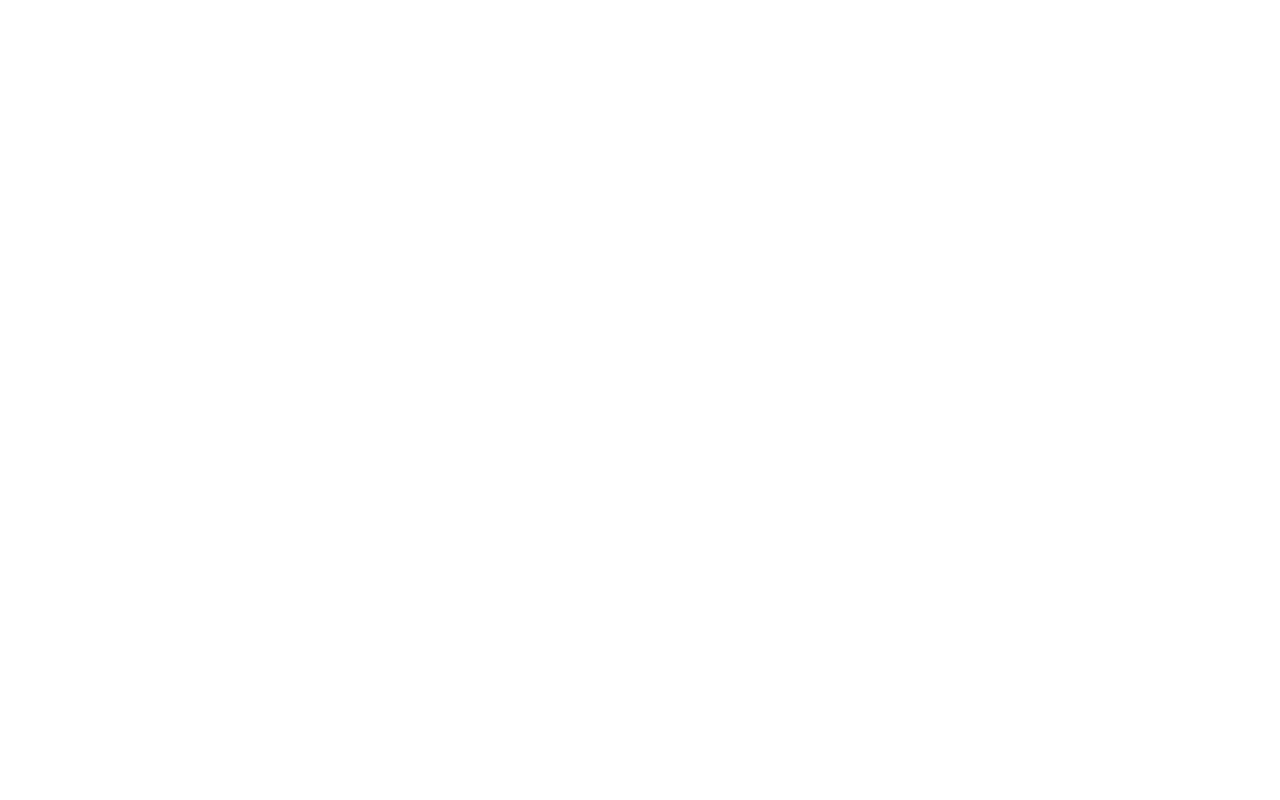
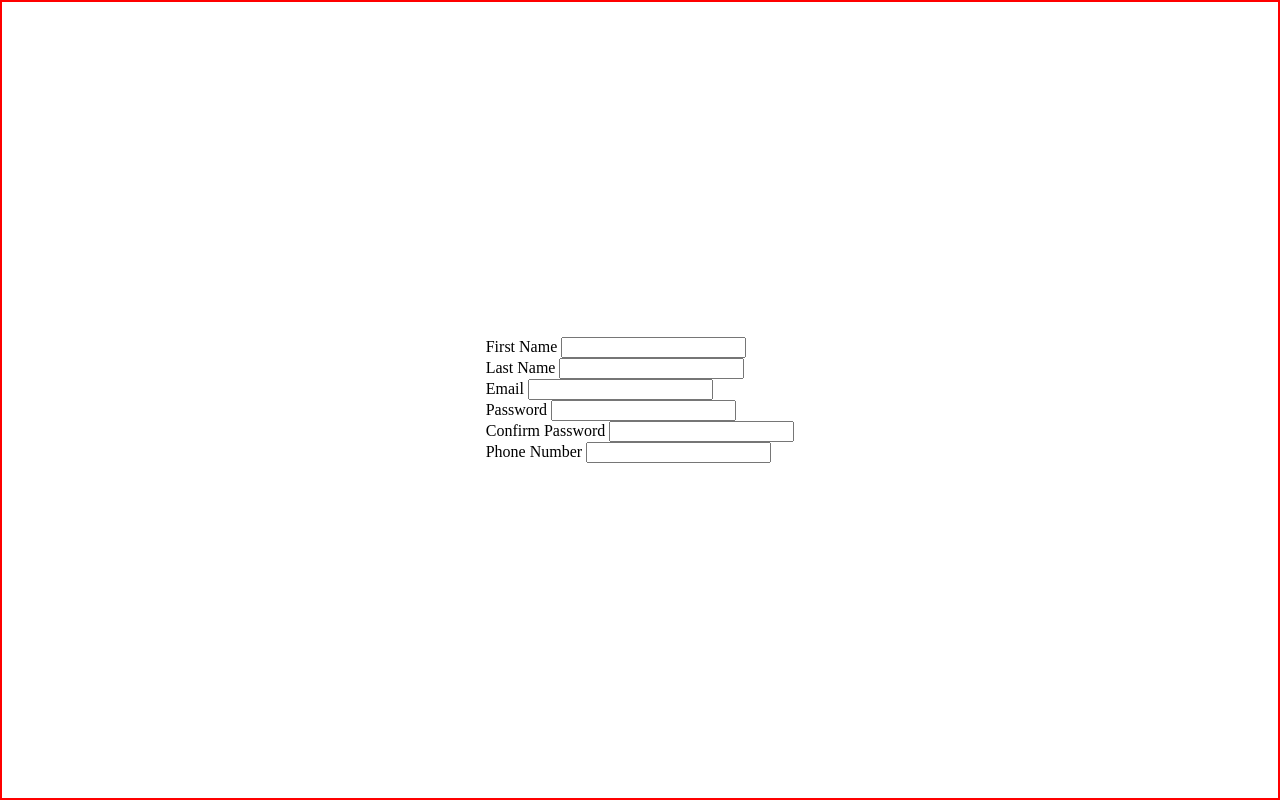
Before and after one commit to JordBant/53-ES6, a plain HTML site: page form-validator/index.html in a window 1280 px wide. Drawn offline with Linux system fonts and the light colour scheme.

Commit message:
Barebones HTML
feat:  Commit of barebones HTML

```diff
--- a/form-validator/index.html
+++ b/form-validator/index.html
@@ -5,8 +5,45 @@
     <meta http-equiv="X-UA-Compatible" content="IE=edge">
     <meta name="viewport" content="width=device-width, initial-scale=1.0">
     <title>Document</title>
+    <link rel="stylesheet" href="style.css">
 </head>
 <body>
+    <main class="wrapper">
+        <form action="#">
 
+            <label for="First">
+                First Name
+            </label>
+            <input type="text" id="first"><br>
+
+            <label for="Last">
+                Last Name
+            </label>
+            <input type="text" id="last"><br>
+
+            <label for="Email">
+                Email
+            </label>
+            <input type="email" id="email"><br>
+
+            <label for="Password">
+                Password
+            </label>
+            <input type="password" id="password"><br>
+
+            <label for="Re-type Password">
+                Confirm Password
+            </label>
+            <input type="password" id="validate"><br>
+
+            <label for="Phone Number">
+                Phone Number
+            </label>
+            <input type="number" id="number">
+
+        </form>
+    </main>
+
+    <script src="script.js"></script>
 </body>
 </html>
--- a/form-validator/script.js
+++ b/form-validator/script.js
@@ -0,0 +1,3 @@
+const person = {
+
+}
--- a/form-validator/style.css
+++ b/form-validator/style.css
@@ -0,0 +1,15 @@
+*
+{
+    margin: 0;
+    box-sizing: border-box;
+}
+
+.wrapper
+{
+    border: 2px solid red;
+    width: 100vw;
+    height: 100vh;
+    display: flex;
+    justify-content: center;
+    align-items: center;
+}
```
